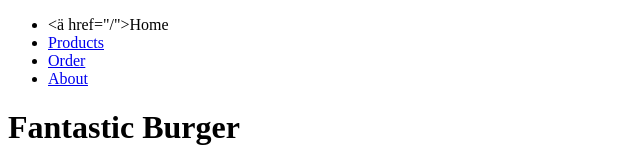
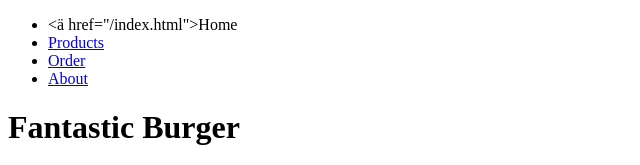
Before and after one commit to almosbata/almosbata.github.io, a plain HTML site: page index.html in a window 1280 px wide. Shown: the top 165 px of the page, 0-640 px from the left. Drawn offline with Linux system fonts and the light colour scheme.

```diff
--- a/index.html
+++ b/index.html
@@ -10,7 +10,7 @@
 <body>
     <ul>
         <li>
-            <ä href="/">Home</a>
+            <ä href="/index.html">Home</a>
         </li>
         <li>
             <a href="/pages/products.html">Products</a>
```
